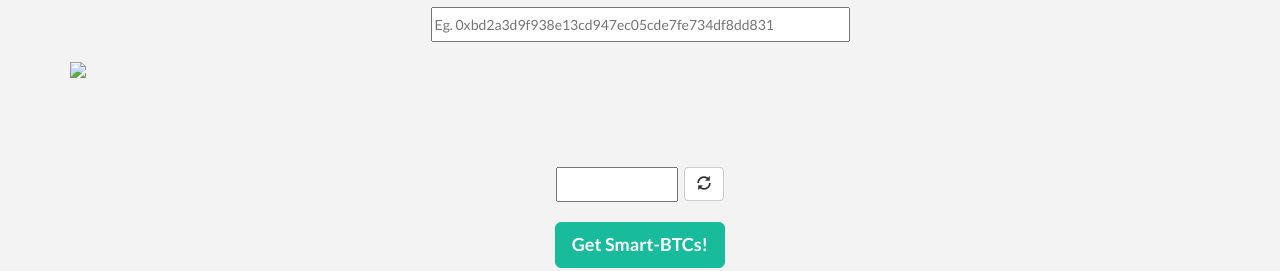
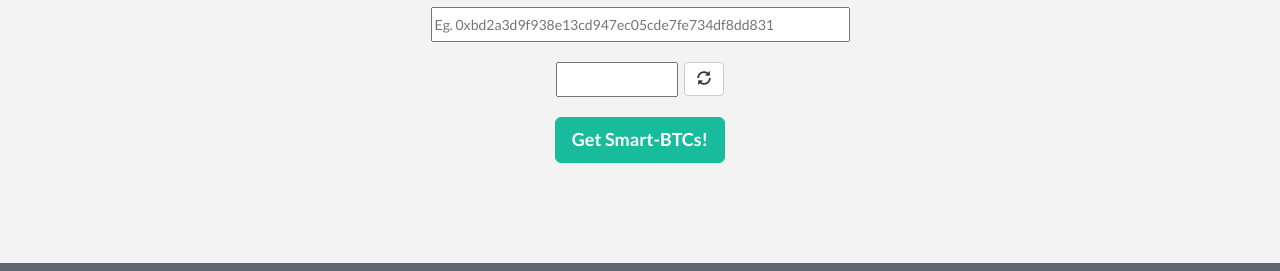
Before and after one commit to rsksmart/faucet, a website: page public/index.html in a window 1280 px wide. Shown: the part 329-600 px from the top of the page. Drawn offline with nearby package versions, Linux system fonts and the light colour scheme; files that its build step writes are made by us from their sources; no server answers; files whose address does not match are found by name.

Commit message:
Loads captcha after page loaded and getBalance succeded

```diff
--- a/lib/rsk-helper.js
+++ b/lib/rsk-helper.js
@@ -8,6 +8,7 @@ document.addEventListener("DOMContentLoaded", function() {
     cache: false,
 		success: function callFunction(result) {
 			$("#faucetBalance").html('<h3>Faucet balance is ' + result + ' SBTC</h3>');
+			refreshCaptcha();
 		},
 		error: function (xhr, status, error) {
 			console.log("Faucet balance retrieval error.")
@@ -16,9 +17,8 @@ document.addEventListener("DOMContentLoaded", function() {
 
 	function refreshCaptcha(){
 		$("#captchaImg").attr("src", "/captcha.jpg#" + (new Date).getTime());
+		$("#captchaImgDiv").css("display", "block");
 	}
-
-	refreshCaptcha();
 
 	$( "#btnRefresh" ).click(function() {
 		console.log("button captcha refresh")
--- a/public/index.html
+++ b/public/index.html
@@ -50,8 +50,8 @@ $.getScript(url, successCallback)
                             <input id="rskAddress" style="height: 35px;" size="55" placeholder="Eg. 0xbd2a3d9f938e13cd947ec05cde7fe734df8dd831">
                             <br/><br/>
                             <center>
-                                <div id="captchaImgDiv" style="height: 105px;">
-                                    <img src="/captcha.jpg" id="captchaImg">
+                                <div id="captchaImgDiv" style="height: 105px;display: none;">
+                                    <img src="#" id="captchaImg">
                                 </div>
                                 <div style="height:  35px;
                                              width: 168px;">
```
